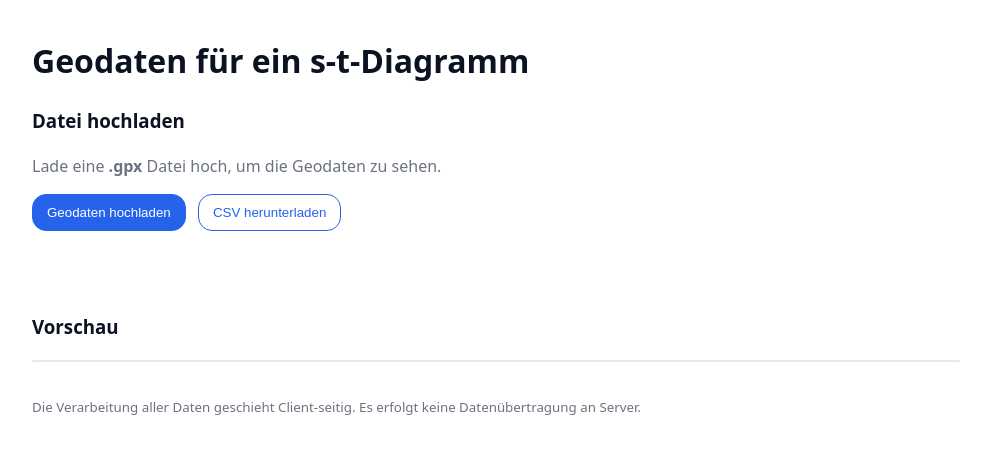
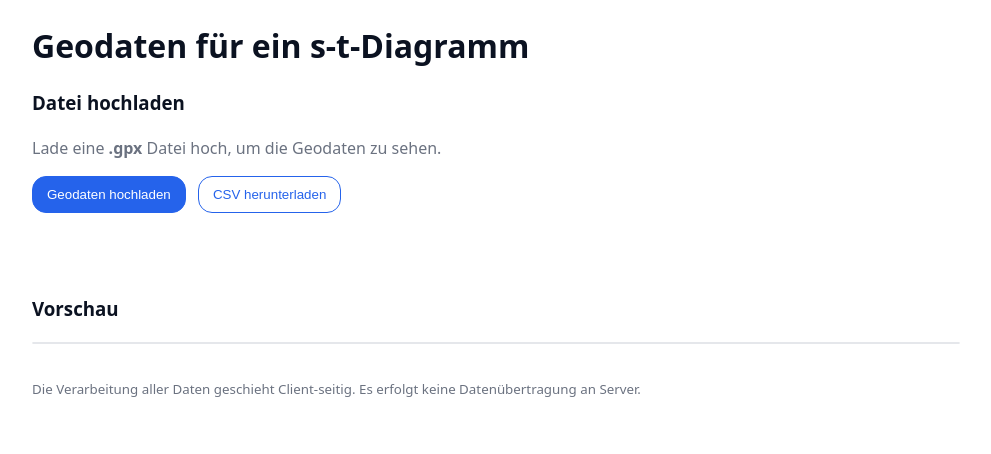
Before and after one commit to Pfeil-Blaulach/gps-data-extractor, a plain HTML site: page index.html in a window 1280 px wide. Shown: the whole page, without its empty margins (144-1135 px from the left). Drawn offline with Linux system fonts and the light colour scheme.

Commit message:
Update style.css

```diff
--- a/style.css
+++ b/style.css
@@ -2,10 +2,14 @@
   --fg: #0b1221; --bg: #ffffff; --muted:#6b7280; --accent:#2563eb;
   --radius: 14px;
 }
+
+/* Sorgt dafür, dass .hidden-Toggles immer greifen */
+[hidden] { display: none !important; }
+
 * { box-sizing: border-box; }
 body { margin: 0; font: 16px/1.5 system-ui, -apple-system, Segoe UI, Roboto, sans-serif; color: var(--fg); background: var(--bg); }
 .container { max-width: 960px; margin: 0 auto; padding: 16px; }
-h1 { margin: 6px 0 6x; }
+h1 { margin: 6px 0 6px; }
 h2 { margin-top: 24px; }
 .subtle { color: var(--muted); }
 
```
